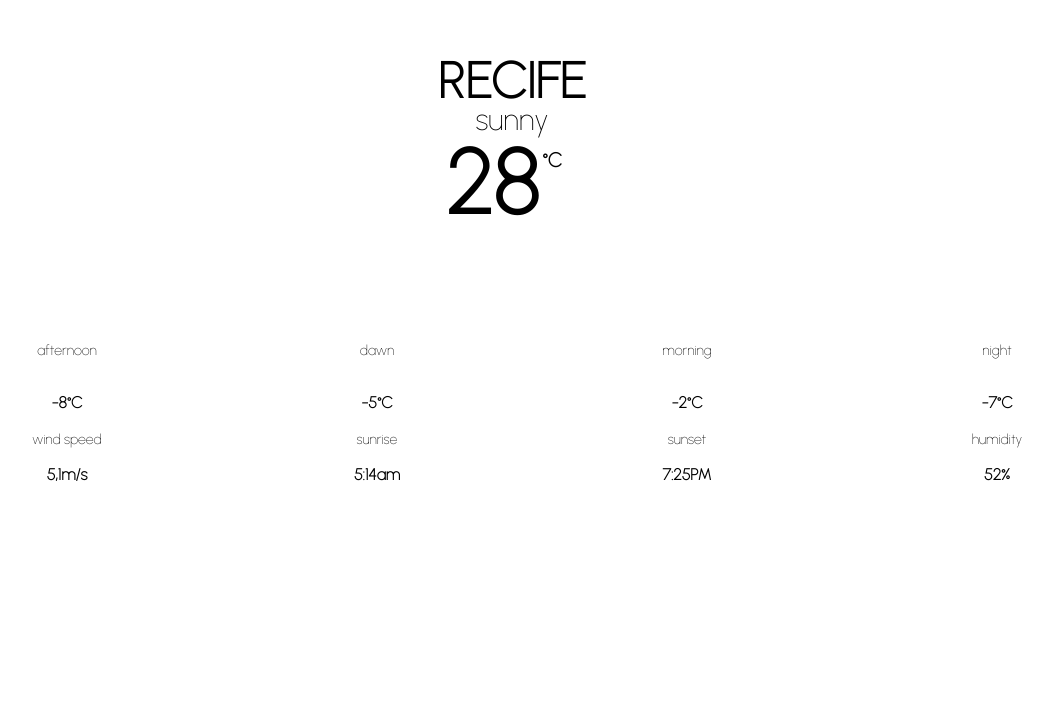
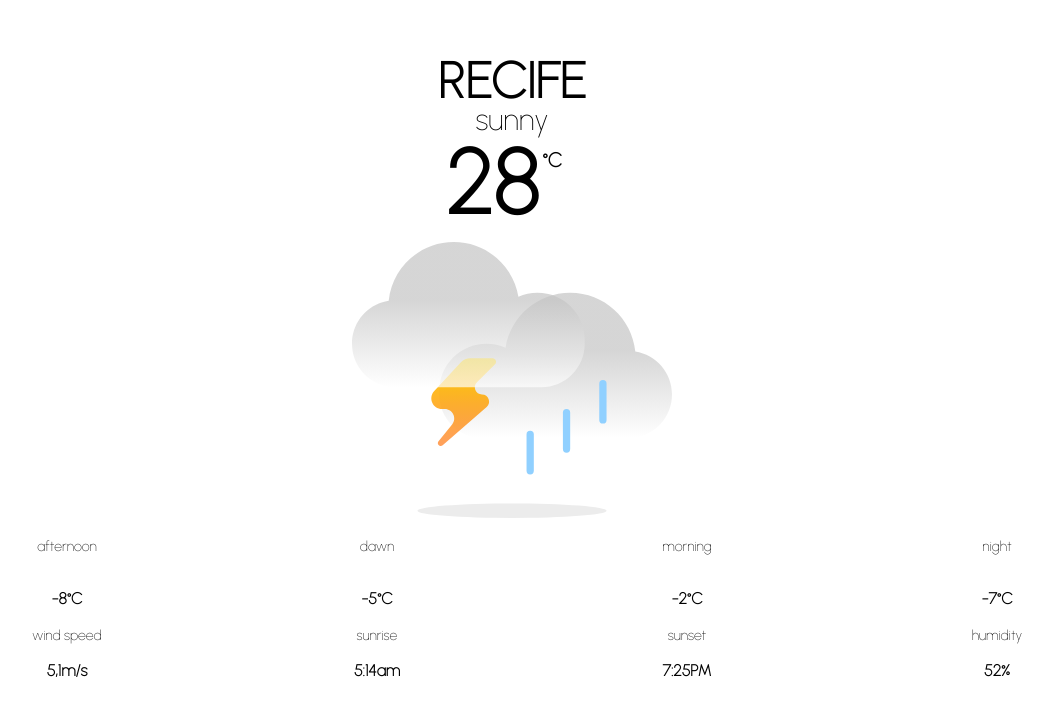
Before and after one commit to RafaelMoid/tds-weatherAPI, a React (Create React App) app: page /recife in a window 1280 px wide. Shown: the top 716 px of the page, without its empty margins (128-1181 px from the left). Built offline with nearby package versions, Linux system fonts and the light colour scheme.

Commit message:
(Fix) Margin-bottom icons

```diff
--- a/src/pages/Recife(BR).js
+++ b/src/pages/Recife(BR).js
@@ -37,7 +37,7 @@ function Recife(){
                         <h3 className="celcius">°C</h3>
 
                     </div>
-                <image src="/icons/perfect-day.svg"/>
+                    <img className="climaImg" src="/images/storm.svg" />
                 <ul className="Ul">
                     <li>afternoon <br/><br/> <image src="/icons/afternoon.svg"/> </li>
                     <li>dawn <br/><br/>  </li>
--- a/src/pages/Vancouver(CA).js
+++ b/src/pages/Vancouver(CA).js
@@ -37,7 +37,7 @@ function Vancouver(){
                         <h3 className="celcius">°C</h3>
 
                     </div>
-                <image src="/icons/perfect-day.svg"/>
+                    <img className="climaImg" src="/images/storm.svg" />
                 <ul className="Ul">
                     <li>afternoon <br/><br/> <image src="/icons/afternoon.svg"/> </li>
                     <li>dawn <br/><br/>  </li>
--- a/src/pages/Yakutsk(RU).js
+++ b/src/pages/Yakutsk(RU).js
@@ -37,7 +37,7 @@ function Yakutsk(){
                         <h3 className="celcius">°C</h3>
 
                     </div>
-                <image src="/icons/perfect-day.svg"/>
+                    <img className="climaImg" src="/images/sunny.svg" />
                 <ul className="Ul">
                     <li>afternoon <br/><br/> <image src="/icons/afternoon.svg"/> </li>
                     <li>dawn <br/><br/>  </li>
--- a/src/pages/pages.css
+++ b/src/pages/pages.css
@@ -9,7 +9,6 @@ a:visited{
   width: 25%;
   height: 25%;
   margin-top: -100px;
-  margin-bottom: -50px;
 }
 
 .Ul li {
```
